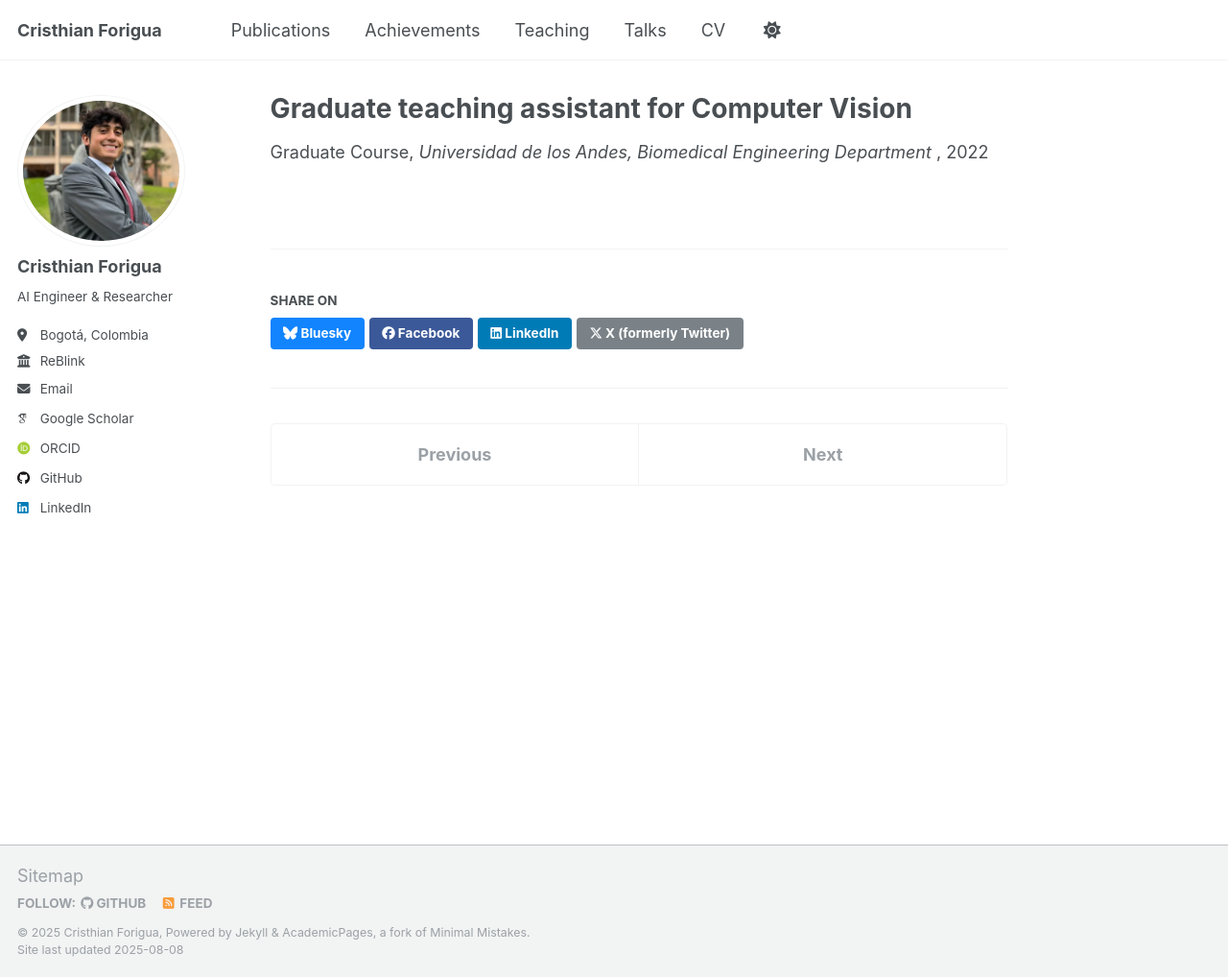
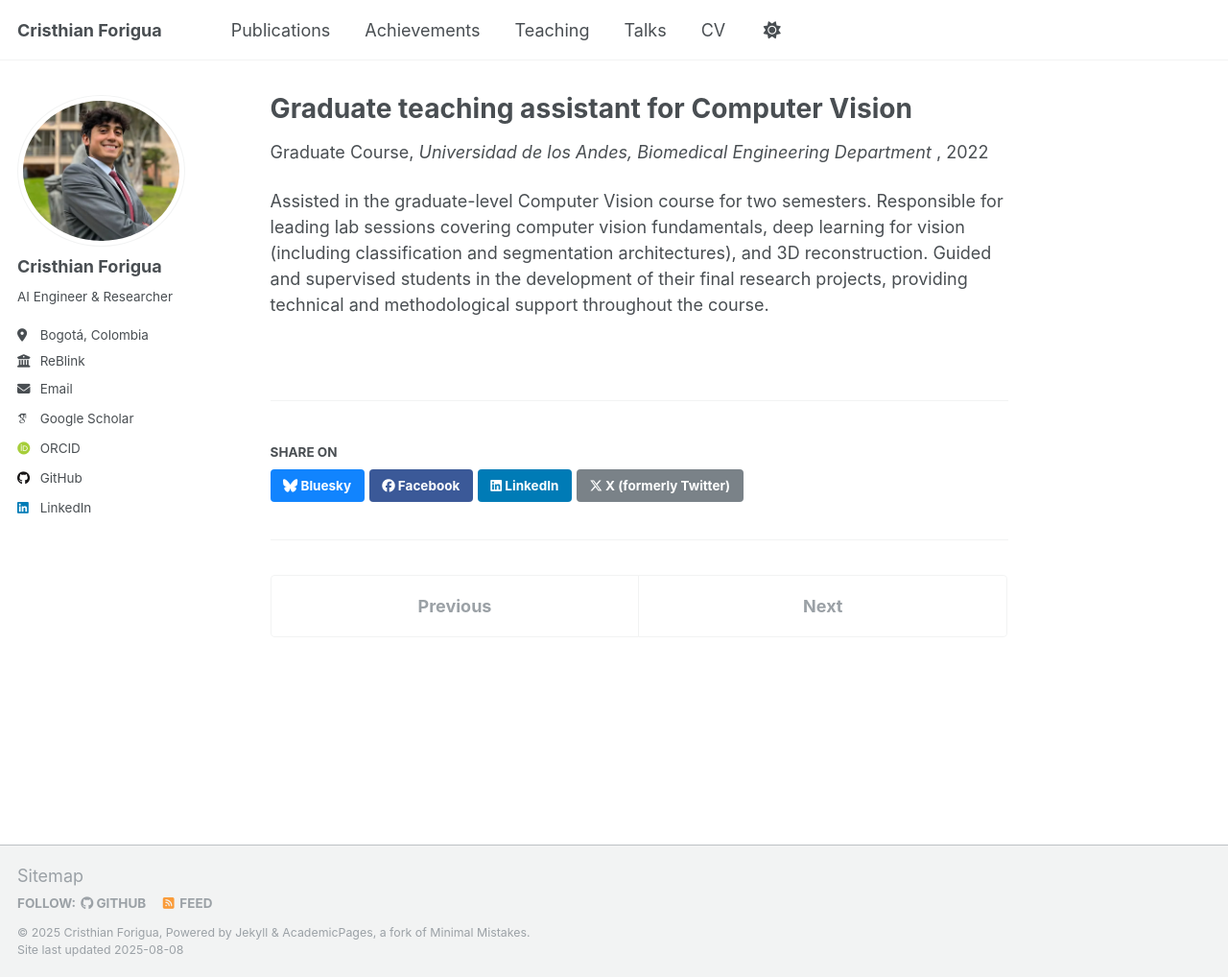
Before and after one commit to cdforigua05/cdforigua05.github.io, a Jekyll site: the page built from _teaching/computer-vision.md, in a window 1280 px wide and 1018 px high. Shown: the whole window at 96% size. Built offline with Jekyll 4.4.1, drawn with Linux system fonts in a browser that asks for light colours; some web fonts are replaced; a script that is not in the unit is left out.

Commit message:
Improvements updates 5

```diff
--- a/_teaching/computer-vision.md
+++ b/_teaching/computer-vision.md
@@ -7,3 +7,5 @@ venue: "Universidad de los Andes, Biomedical Engineering Department "
 date: 2022-01-01
 location: "Bogotá, Colombia"
 ---
+
+Assisted in the graduate-level Computer Vision course for two semesters. Responsible for leading lab sessions covering computer vision fundamentals, deep learning for vision (including classification and segmentation architectures), and 3D reconstruction. Guided and supervised students in the development of their final research projects, providing technical and methodological support throughout the course.
```
Also changed, not shown: _publications/EgoCOL.md (+1 -1 lines), _publications/SuperFormer.md (+1 -1 lines), _publications/scRNA.md (+1 -1 lines), _teaching/advanced-machine-learning.md (+1 -0 lines), _teaching/coursera-masters-degree-in-artificial-intelligence.md (+1 -0 lines).
